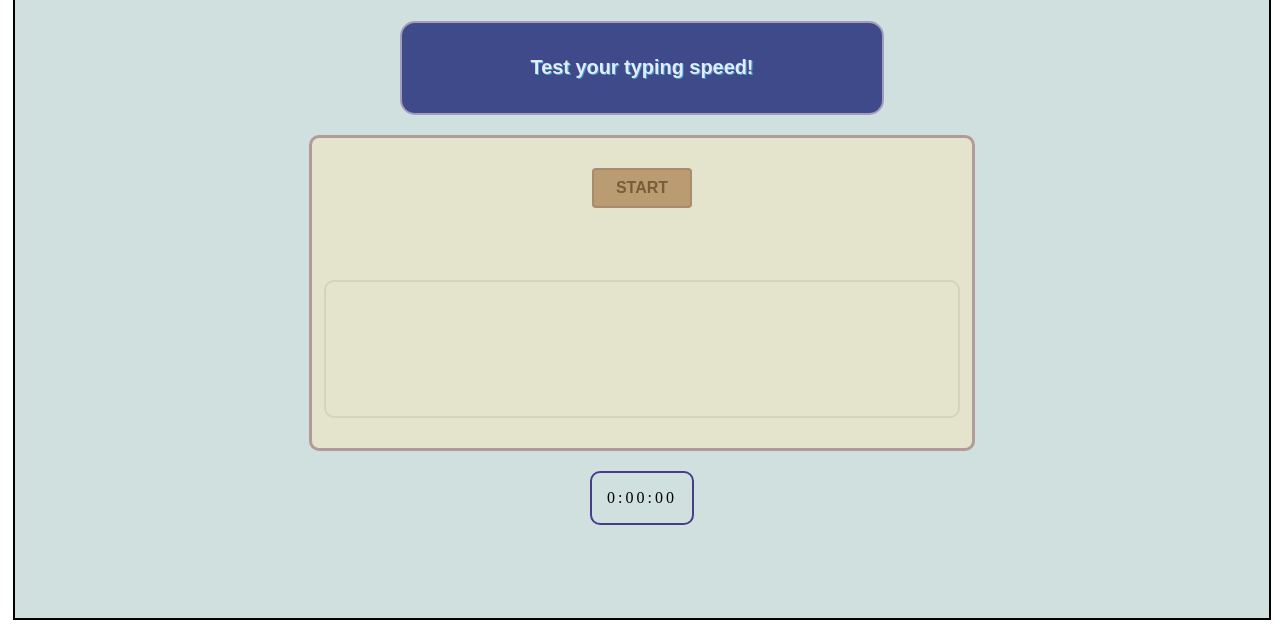
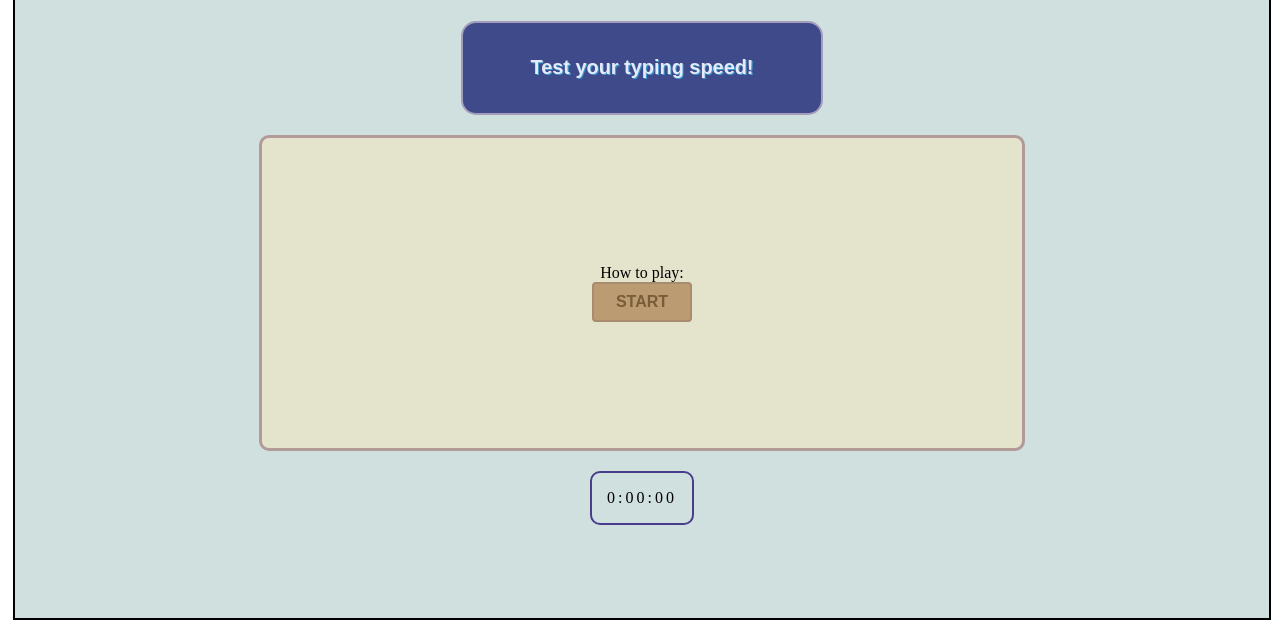
Before and after one commit to briannguyen4/typetempo, a website built with webpack: page index.html in a window 1280 px wide. Shown: the part 168-800 px from the top of the page. Built offline with nearby package versions, Linux system fonts and the light colour scheme.

Commit message:
add start screen

```diff
--- a/index.html
+++ b/index.html
@@ -30,9 +30,11 @@
           </div>
         </div>
         <div class="row">
+          <div id="start-container">
+            <div>How to play:</div>
+            <button id="play">START</button>
+          </div>
           <div id="play-container">
-            <!-- <button id="test">test</button> -->
-            <button id="play">START</button>
             <p id="text-snippet"></p>
             <textarea class="input" autofocus></textarea>
           </div>
--- a/src/gameplay.js
+++ b/src/gameplay.js
@@ -2,9 +2,9 @@ import {snippets, getSnippetsIdx, totalWords} from './snippets';
 const input = document.querySelector(".input");
 const timer = document.querySelector(".timer");
 const snippet = document.querySelector("#text-snippet");
+const start = document.querySelector("#start-container");
 const playButton = document.querySelector("#play");
 const playArea = document.querySelector("#play-container");
-// const test = document.querySelector("#test");
 const resultContainer = document.getElementById("result-container");
 const playAgainButton = document.querySelector("#playagain");
 
@@ -89,7 +89,9 @@ function startGame() {
         playButton.innerHTML = --c;
         if (c == 0) {
             clearInterval(countdown);
-            playButton.style.display = "none";
+            start.style.display = "none";
+            playArea.style.display = "block";
+            playArea.style.display = "block";
             startTimer();
             changeSnippet(snippetIdxArray.shift())
             input.addEventListener('keyup', checkInput, false);
@@ -151,6 +153,5 @@ function calculateWPM() {
    return wpm.toFixed(2);
 }
 
-// test.addEventListener('click', () => endGame());
 playButton.addEventListener('click', () => startGame(), {once: true});
 playAgainButton.addEventListener('click', () => playAgain(), {once: true});
--- a/src/index.js
+++ b/src/index.js
@@ -2,5 +2,6 @@ import "./styles/index.scss";
 import "./gameplay";
 
 window.addEventListener("DOMContentLoaded", () => {
+    document.getElementById("play-container").style.display = "none";
     document.getElementById("result-container").style.display = "none";
 });
--- a/src/styles/index.scss
+++ b/src/styles/index.scss
@@ -24,23 +24,23 @@ body {
   align-items: center;
 }
 
+.row {
+  display: flex;
+  justify-content: center;
+  align-items: center;
+}
+
 .header {
   text-align: center;
-  height: 90px;
-  width: 480px;
+  height: 100%;
+  width: 28vw;
   background-color: rgb(63, 74, 139);
   color: rgba(245, 245, 260, 0.911);
   text-shadow: 1.1px 1.1px rgb(66, 155, 206);
   border: 2.2px solid rgb(163, 157, 187);
   font-family: Arial, Helvetica, sans-serif;
-  font-size: 24px;
+  font-size: 1.5em;
   border-radius: 15px;
-}
-
-.row {
-  display: flex;
-  justify-content: center;
-  align-items: center;
 }
 
 #text-snippet {
@@ -65,30 +65,18 @@ body {
   box-shadow: none;
 }
 
-#play-container {
-  display: flex;
-  flex-direction: column;
-  align-items: center;
-  justify-content: center;
-  height: 250px;
-  width: 600px;
-  background-color: rgb(228, 228, 205);
-  padding: 30px;
-  margin-top: 20px;
-  border: 3px solid rgba(173, 147, 147, 0.904);
-  border-radius: 10px;
-}
-
+#start-container,
+#play-container,
 #result-container {
   display: flex;
   flex-direction: column;
   align-items: center;
   justify-content: center;
   height: 250px;
-  width: 600px;
+  width: 700px;
+  margin-top: 20px;
+  padding: 30px;
   background-color: rgb(228, 228, 205);
-  padding: 30px;
-  margin-top: 20px;
   border: 3px solid rgba(173, 147, 147, 0.904);
   border-radius: 10px;
 }
@@ -96,7 +84,7 @@ body {
 .input {
   background-color: transparent;
   margin-top: 2rem;
-  width: 100%;
+  width: 92%;
   height: 120px;
   font-size: 1rem;
   border: 2px solid #d3d3be;
```
